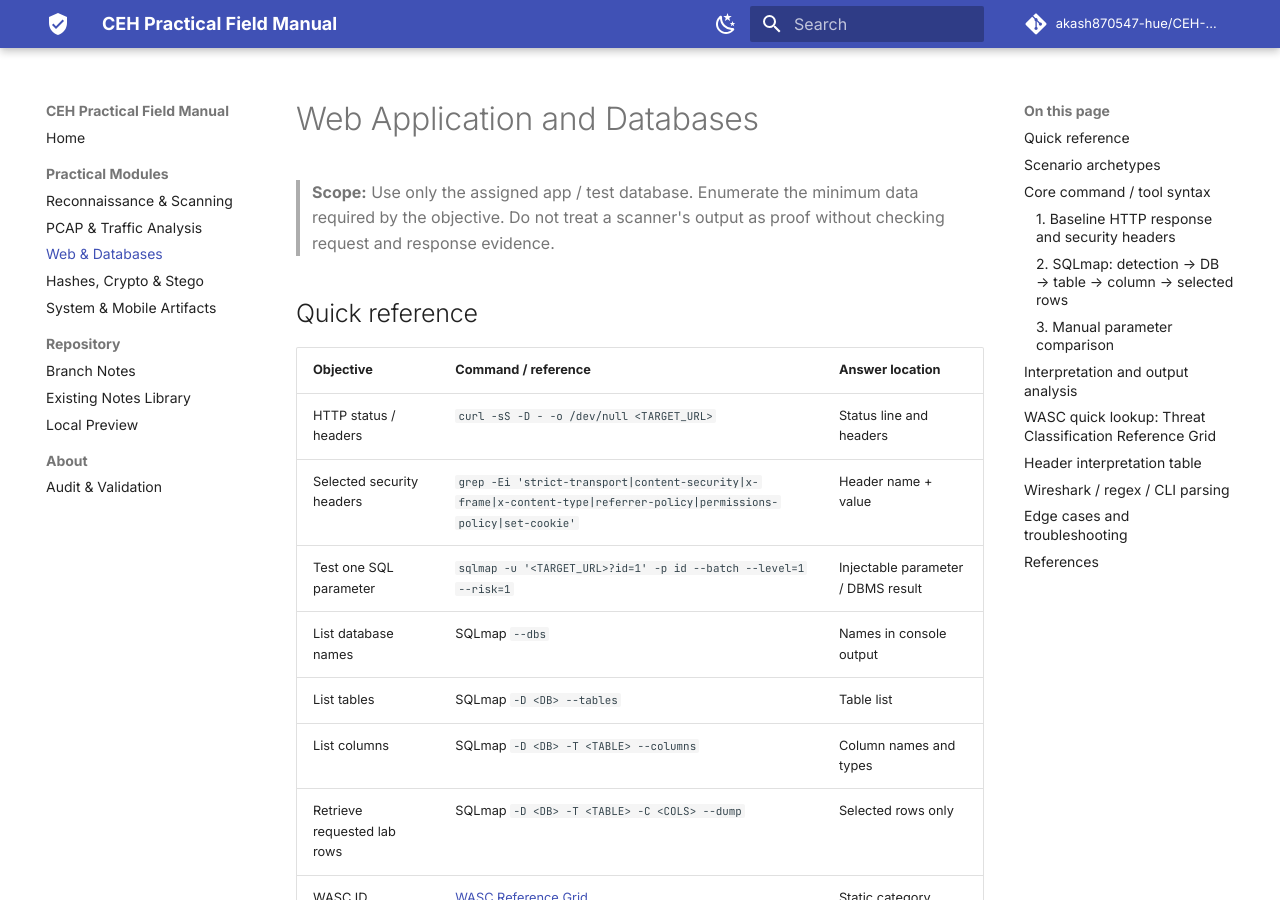
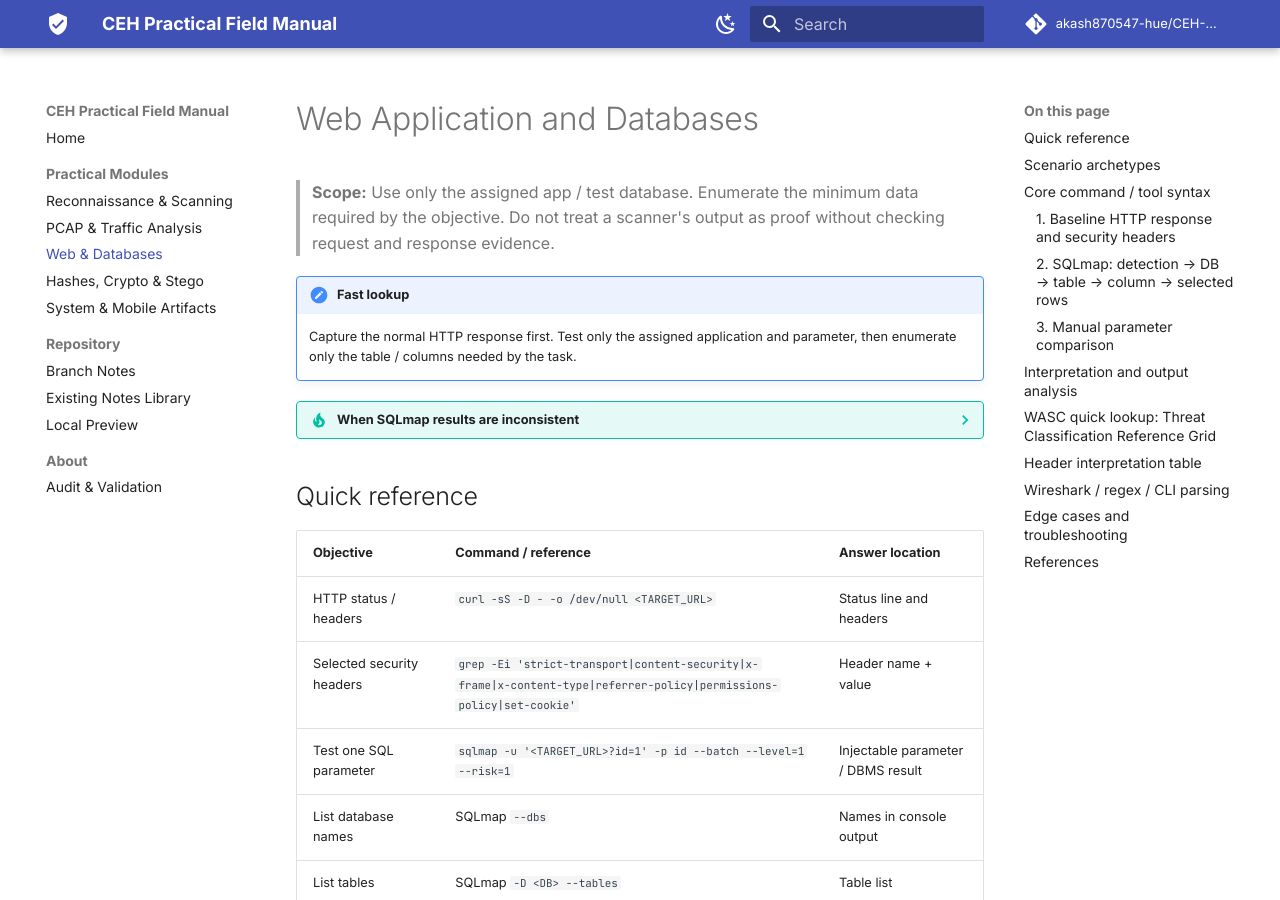
Before and after one commit to akash870547-hue/CEH-Notes, an MkDocs documentation site: the page built from docs/03-web-databases.md, in a window 1280 px wide and 900 px high. Built offline with MkDocs 1.6.1 and Material for MkDocs 9.7.7, drawn with Linux system fonts in a browser that asks for light colours; comment, search, counter and statistics services are not loaded; some of the changed text lies outside the part shown.

Commit message:
Add Material callouts and cross-platform web checks

````diff
--- a/docs/03-web-databases.md
+++ b/docs/03-web-databases.md
@@ -1,6 +1,12 @@
 # Web Application and Databases
 
 > **Scope:** Use only the assigned app / test database. Enumerate the minimum data required by the objective. Do not treat a scanner's output as proof without checking request and response evidence.
+
+!!! note "Fast lookup"
+    Capture the normal HTTP response first. Test only the assigned application and parameter, then enumerate only the table / columns needed by the task.
+
+??? tip "When SQLmap results are inconsistent"
+    Preserve the authorized lab request, cookies and CSRF token. Recheck the app session and compare normal versus test responses before changing options.
 
 ## Quick reference
 
@@ -150,6 +156,18 @@ The IDs above follow the WASC Threat Classification Reference Grid. The grid is
 | No X-Frame-Options | Check CSP `frame-ancestors` before concluding the page is frameable |
 | 403 / 429 | Follow the lab's rate limits; do not broaden scope or bypass protections blindly |
 
+=== "Bash / Linux"
+    ```bash
+    curl -sS -D - -o /dev/null <TARGET_URL>
+    grep -Ei 'content-security-policy|strict-transport-security|x-frame-options|set-cookie' <HEADERS_FILE>
+    ```
+
+=== "Windows PowerShell"
+    ```powershell
+    curl.exe -sS -D - -o NUL <TARGET_URL>
+    Select-String -Path '<HEADERS_FILE>' -Pattern 'content-security-policy|strict-transport-security|x-frame-options|set-cookie'
+    ```
+
 ## References
 
 - [WASC Threat Classification Reference Grid](https://projects.webappsec.org/w/page/13246974/Threat%20Classification%20Reference%20Grid)
````
